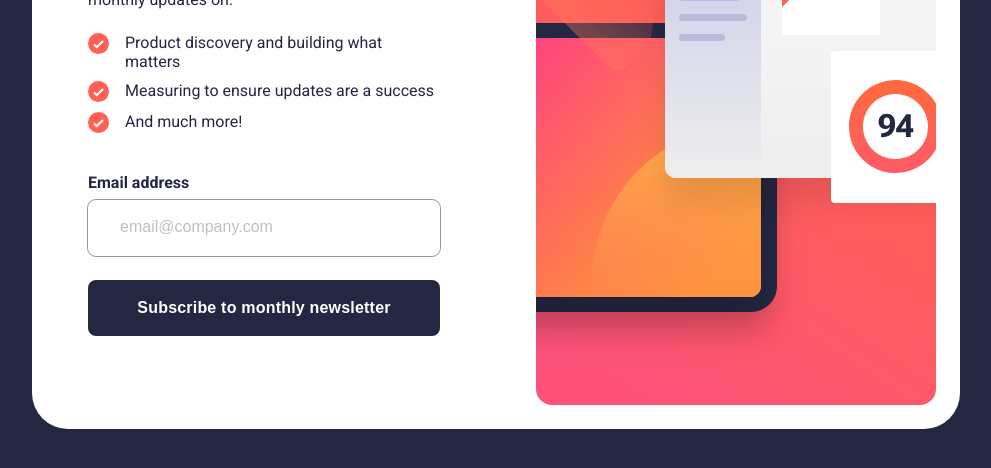
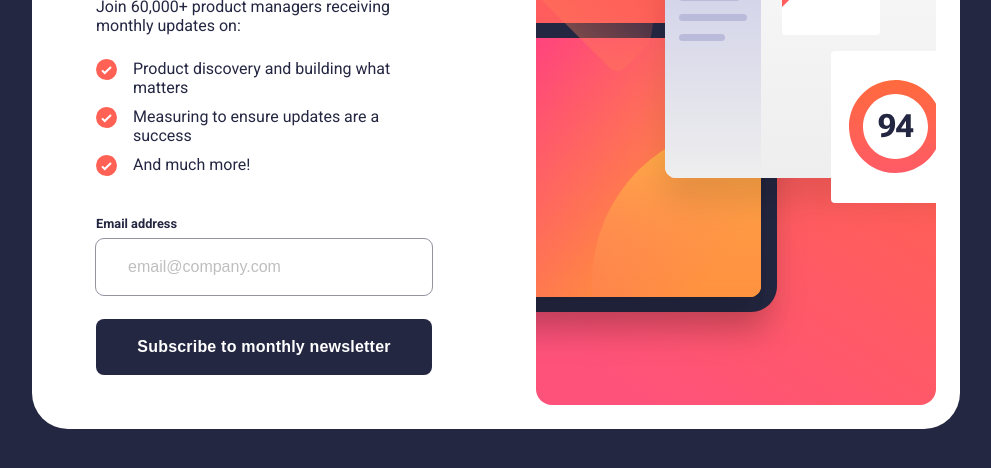
Before and after one commit to NavarroEmiliano/newsletter-sign-up-with-success-message, a plain HTML site: page index.html in a window 1280 px wide. Shown: the part 292-760 px from the top of the page, without its empty margins (144-1135 px from the left). Drawn offline with Linux system fonts and the light colour scheme.

Commit message:
label size

```diff
--- a/style.css
+++ b/style.css
@@ -85,6 +85,7 @@ body {
 }
 
 .input-container .label-container {
+    font-size: 0.8rem;
     display: flex;
     justify-content: space-between;
     margin-block-end: 0.5rem;
@@ -194,7 +195,7 @@ body {
 
     .form-content {
         align-self: center;
-        padding-inline: 2rem;
+        padding-inline: 2.5rem;
     }
 
     .form-content .form-title {
```
